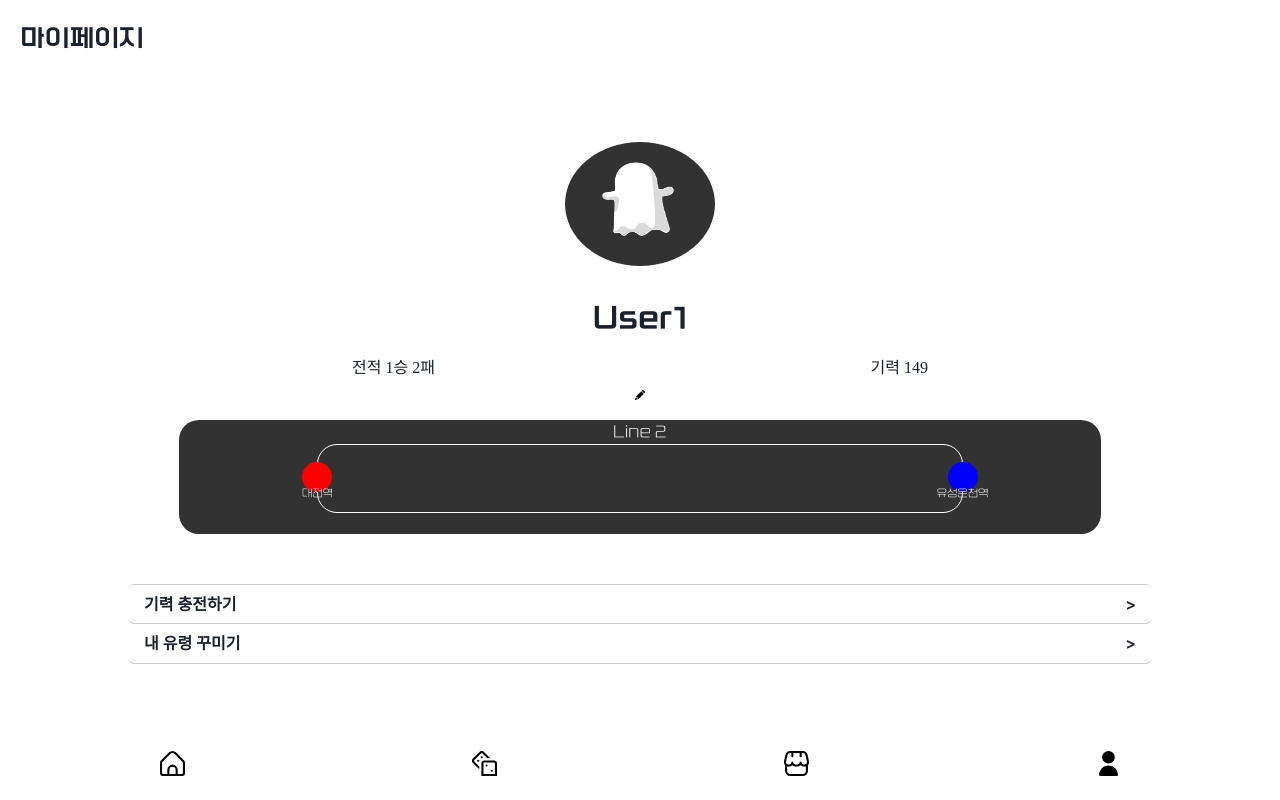
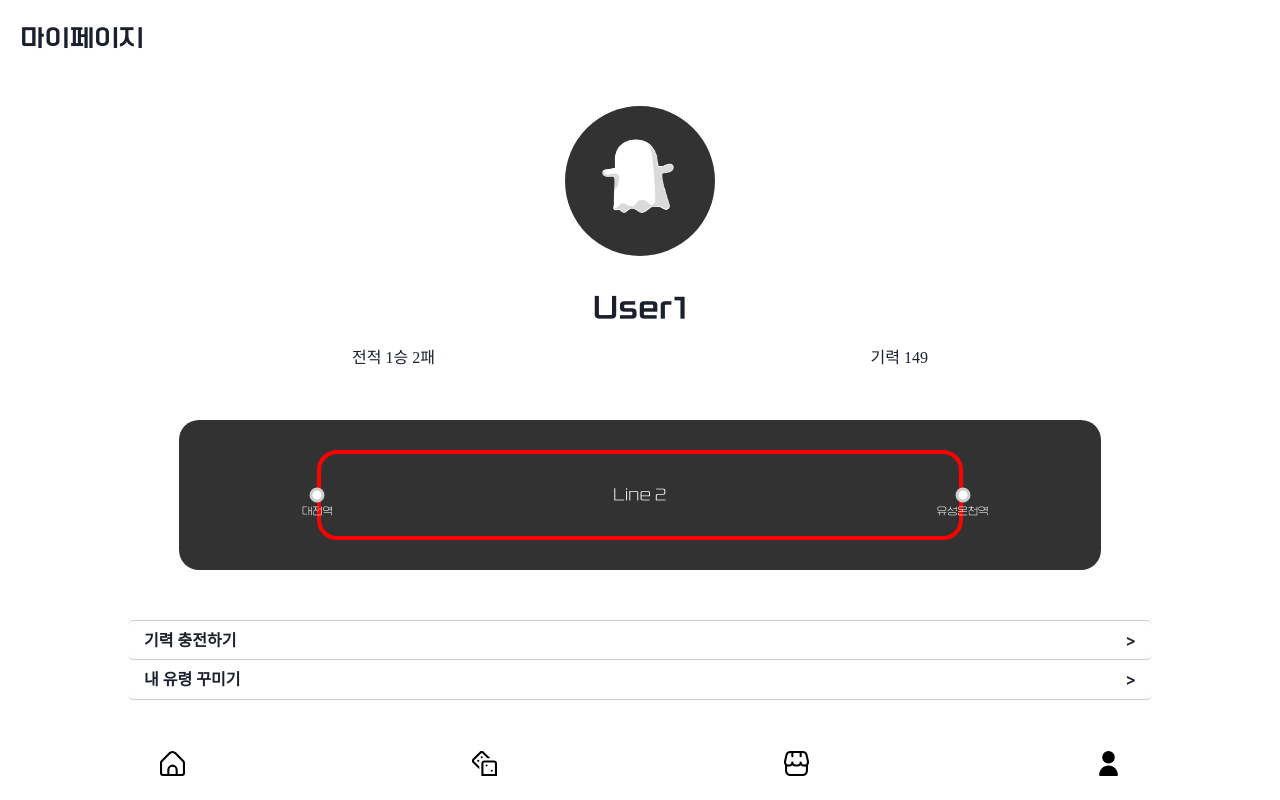
Before and after one commit to flow4camp/flow4-front, a React (Create React App) app: page /mypage in a window 1280 px wide. Built offline with nearby package versions, Linux system fonts and the light colour scheme; a web font is replaced by a local one.

Commit message:
feat: 지하철 노선도 수정

```diff
--- a/src/pages/EditMetroLine.tsx
+++ b/src/pages/EditMetroLine.tsx
@@ -16,9 +16,75 @@ import {
   ModalBody,
 } from "@chakra-ui/react";
 import { Link } from "react-router-dom";
+import { useState, useEffect } from "react";
 
 function EditMetroLine() {
   const theme = useTheme();
+  const [selectedLine, setSelectedLine] = useState("Line 1");
+  const [isModalOpen, setIsModalOpen] = useState(false);
+  const [borderColor, setBorderColor] = useState(theme.colors.line_1_color);
+
+  const handleLineClick = () => {
+    setIsModalOpen(true);
+  };
+
+  const handleCloseModal = () => {
+    setIsModalOpen(false);
+  };
+
+  const handleLineSelection = (line: string) => {
+    setSelectedLine(line);
+    setIsModalOpen(false);
+
+    switch (line) {
+      case "Line 1":
+        setBorderColor(theme.colors.line_1_color);
+        break;
+      case "Line 2":
+        setBorderColor(theme.colors.line_2_color);
+        break;
+      case "Line 3":
+        setBorderColor(theme.colors.line_3_color);
+        break;
+      case "Line 4":
+        setBorderColor(theme.colors.line_4_color);
+        break;
+      case "Line 5":
+        setBorderColor(theme.colors.line_5_color);
+        break;
+      case "Line 6":
+        setBorderColor(theme.colors.line_6_color);
+        break;
+      case "Line 7":
+        setBorderColor(theme.colors.line_7_color);
+        break;
+      case "Line 8":
+        setBorderColor(theme.colors.line_8_color);
+        break;
+      case "Line 9":
+        setBorderColor(theme.colors.line_9_color);
+        break;
+      default:
+        setBorderColor(theme.colors.line_1_color);
+        break;
+    }
+  };
+
+  const metroLineOptions = [
+    "Line 1",
+    "Line 2",
+    "Line 3",
+    "Line 4",
+    "Line 5",
+    "Line 6",
+    "Line 7",
+    "Line 8",
+    "Line 9",
+  ];
+
+  useEffect(() => {
+    setBorderColor(selectedLine);
+  });
 
   return (
     <Flex
@@ -72,27 +138,31 @@ function EditMetroLine() {
               color: "white",
               fontSize: "30px",
             }}
+            onClick={handleLineClick}
           >
-            Line 2
+            {selectedLine}
           </Text>
           <Box
             style={{
               width: "70%",
               height: "60%",
-              border: "1.5px solid white",
+              border: `7px solid ${borderColor}`,
               borderRadius: "20px",
+              position: "relative",
             }}
           ></Box>
+
           <div
             style={{
               position: "absolute",
               top: "50%",
               left: "15%",
               transform: "translate(-50%, -50%)",
-              width: "50px",
-              height: "50px",
+              width: "20px",
+              height: "20px",
               borderRadius: "50%",
-              backgroundColor: "red",
+              backgroundColor: "white",
+              border: "3px solid #ccc",
             }}
           ></div>
           <Text
@@ -111,13 +181,14 @@ function EditMetroLine() {
           <div
             style={{
               position: "absolute",
-              top: "50%", // Box 컴포넌트의 중앙에 위치하도록 설정
-              right: "15%", // 우측에 위치
-              transform: "translate(50%, -50%)", // 수직으로 정확히 중앙으로 위치시키기 위해 사용
-              width: "50px",
-              height: "50px",
-              borderRadius: "50%", // 원형으로 만들기 위해 50%의 borderRadius 사용
-              backgroundColor: "blue", // 예시로 파란색 배경을 적용
+              top: "50%",
+              right: "15%",
+              transform: "translate(50%, -50%)",
+              width: "20px",
+              height: "20px",
+              borderRadius: "50%",
+              backgroundColor: "white",
+              border: "3px solid #ccc",
             }}
           ></div>
           <Text
@@ -135,6 +206,28 @@ function EditMetroLine() {
           </Text>
         </Flex>
       </Flex>
+      {/* Modal */}
+      <Modal isOpen={isModalOpen} onClose={handleCloseModal}>
+        <ModalOverlay />
+        <ModalContent style={{ width: "80%", opacity: "0.5" }}>
+          <ModalHeader style={{ textAlign: "center" }}>
+            Choose Metro Line
+          </ModalHeader>
+          <ModalCloseButton />
+          <ModalBody>
+            {metroLineOptions.map((line) => (
+              <Button
+                key={line}
+                onClick={() => handleLineSelection(line)}
+                w="100%"
+              >
+                {line}
+              </Button>
+            ))}
+          </ModalBody>
+          <ModalFooter></ModalFooter>
+        </ModalContent>
+      </Modal>
     </Flex>
   );
 }
--- a/src/pages/MyPage.tsx
+++ b/src/pages/MyPage.tsx
@@ -1,17 +1,32 @@
 import {
-  Center,
   Image,
   Text,
-  Input,
   Box,
   Button,
   Flex,
   useTheme,
+  Input,
 } from "@chakra-ui/react";
+import { useDisclosure } from "@chakra-ui/hooks";
+import React, { useState } from "react";
 import Layout from "../components/layout";
+import { Link } from "react-router-dom";
 
 function MyPage() {
   const theme = useTheme();
+  const [name, setName] = useState("User1");
+  const [isEditing, setIsEditing] = useState(false);
+  const [inputValue, setInputValue] = useState("");
+
+  const handleEditClick = () => {
+    setIsEditing(true);
+    setInputValue(name);
+  };
+
+  const handleSaveClick = () => {
+    setIsEditing(false);
+    setName(inputValue);
+  };
 
   return (
     <Layout>
@@ -33,13 +48,7 @@ function MyPage() {
         width="100%"
         height="90%"
       >
-        <Flex
-          direction="column"
-          justify="center"
-          align="center"
-          width="90%"
-          height="60%"
-        >
+        <Flex direction="column" justify="center" align="center" width="90%">
           <Flex
             justify="center"
             align="center"
@@ -59,13 +68,30 @@ function MyPage() {
           </Flex>
 
           <Flex justify="space-between" style={{ marginTop: "30px" }}>
+            {isEditing ? (
+              <Input
+                value={inputValue}
+                onChange={(e) => setInputValue(e.target.value)}
+                style={{ fontFamily: "Font-Title", alignSelf: "center" }}
+              />
+            ) : (
               <Text
                 fontSize="3xl"
                 fontWeight="bold"
                 style={{ fontFamily: "Font-Title", alignSelf: "center" }}
+                onClick={handleEditClick}
               >
-              User1
+                {name}
               </Text>
+            )}
+            {isEditing && (
+              <Button
+                onClick={handleSaveClick}
+                style={{ backgroundColor: "transparent", fontSize: "13px" }}
+              >
+                저장
+              </Button>
+            )}
           </Flex>
           <Flex
             style={{ width: "50%", marginTop: "15px" }}
@@ -74,42 +100,57 @@ function MyPage() {
             <Text style={{ fontFamily: "Font-content" }}>전적 1승 2패</Text>
             <Text style={{ fontFamily: "Font-content" }}>기력 149</Text>
           </Flex>
-          <Button style={{ backgroundColor: "transparent" }}>
+          {/* <Button style={{ backgroundColor: "transparent" }}>
             <Image src="/icons/edit.png" w="10px" />
-          </Button>
+          </Button> */}
           <Flex
+            as={Link}
+            to="/edit-metroline"
             direction="column"
             align="center"
             style={{
               borderRadius: "20px",
               height: "150px",
               width: "80%",
-              marginTop: "10px",
+              marginTop: "50px",
               backgroundColor: theme.colors.ziha_charcoal,
               position: "relative",
             }}
           >
-            <Text style={{ fontFamily: "Font-title-light", color: "white" }}>
-              Line 2
-            </Text>
             <Box
               style={{
                 width: "70%",
                 height: "60%",
-                border: "1.5px solid white",
+                border: "4px solid white",
+                borderColor: "red",
                 borderRadius: "20px",
+                position: "absolute",
+                transform: "translate(0, -50%)",
+                top: "50%",
               }}
             ></Box>
+            <Text
+              style={{
+                position: "absolute",
+                top: "50%",
+                fontFamily: "Font-title-light",
+                transform: "translate(0, -50%)",
+                color: "white",
+              }}
+            >
+              Line 2
+            </Text>
             <div
               style={{
                 position: "absolute",
                 top: "50%",
                 left: "15%",
                 transform: "translate(-50%, -50%)",
-                width: "30px",
-                height: "30px",
+                width: "15px",
+                height: "15px",
+                border: "3px solid #ccc",
                 borderRadius: "50%",
-                backgroundColor: "red",
+                backgroundColor: "white",
               }}
             ></div>
             <Text
@@ -131,10 +172,11 @@ function MyPage() {
                 top: "50%", // Box 컴포넌트의 중앙에 위치하도록 설정
                 right: "15%", // 우측에 위치
                 transform: "translate(50%, -50%)", // 수직으로 정확히 중앙으로 위치시키기 위해 사용
-                width: "30px",
-                height: "30px",
+                width: "15px",
+                height: "15px",
+                border: "3px solid #ccc",
                 borderRadius: "50%", // 원형으로 만들기 위해 50%의 borderRadius 사용
-                backgroundColor: "blue", // 예시로 파란색 배경을 적용
+                backgroundColor: "white", // 예시로 파란색 배경을 적용
               }}
             ></div>
             <Text
@@ -154,6 +196,8 @@ function MyPage() {
         </Flex>
         <Flex direction="column" style={{ width: "80%", marginTop: "50px" }}>
           <Button
+            as={Link}
+            to="/stamina-store"
             style={{
               display: "flex",
               justifyContent: "space-between",
@@ -166,11 +210,14 @@ function MyPage() {
             <Text>&gt;</Text>
           </Button>
           <Button
+            as={Link}
+            to="/store"
             style={{
               display: "flex",
               justifyContent: "space-between",
               backgroundColor: "transparent",
               borderBottom: "1px solid #ccc",
+              transition: "background-color 0.2s",
             }}
           >
             <Text>내 유령 꾸미기</Text>
--- a/src/theme.ts
+++ b/src/theme.ts
@@ -13,6 +13,17 @@ const colors = {
   ziha_green_gray: "#C3DB90",
   ziha_purple: "#B1A6D2",
   ziha_purple_gray: "#B9B3CA",
+
+  // 지하철 노선도 색
+  line_1_color: "#0052A4",
+  line_2_color: "#00A84D",
+  line_3_color: "#EF7C1C",
+  line_4_color: "#00A5DE",
+  line_5_color: "#996CAC",
+  line_6_color: "#CD7C2F",
+  line_7_color: "#747F00",
+  line_8_color: "#E6186C",
+  line_9_color: "#BB8336",
 };
 
 const theme = extendTheme({ colors });
```
Lines whose indentation alone changed are shown as unchanged.
